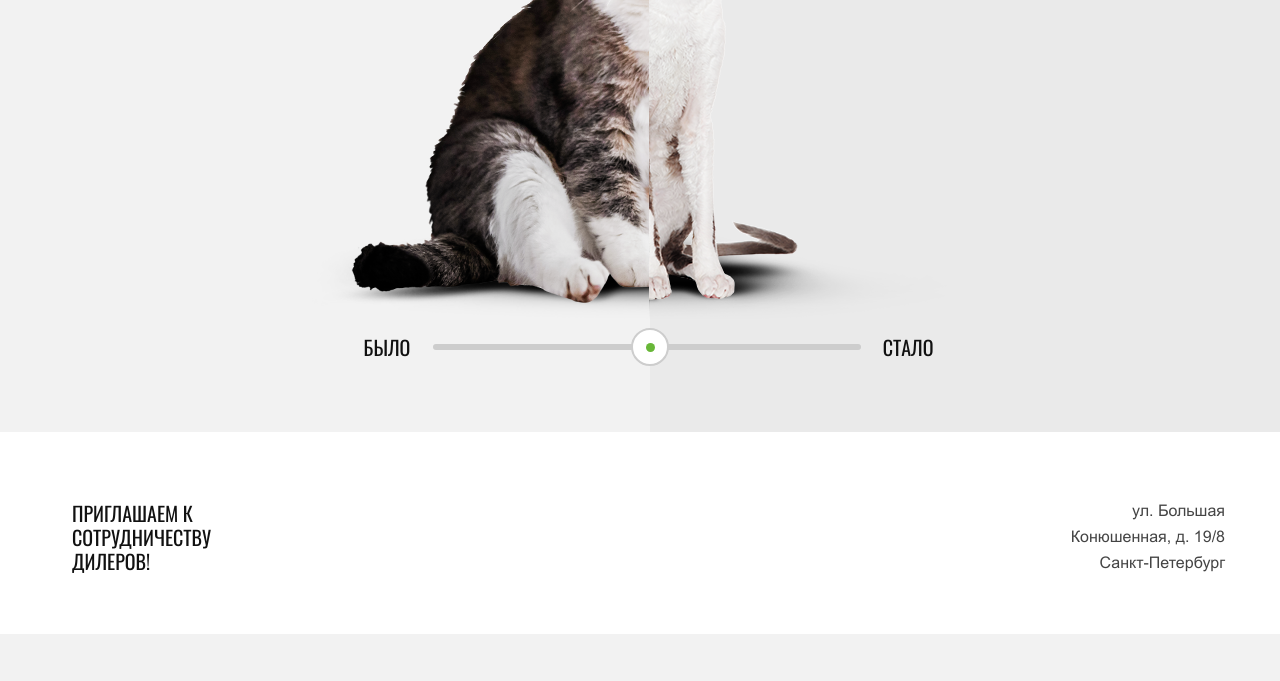
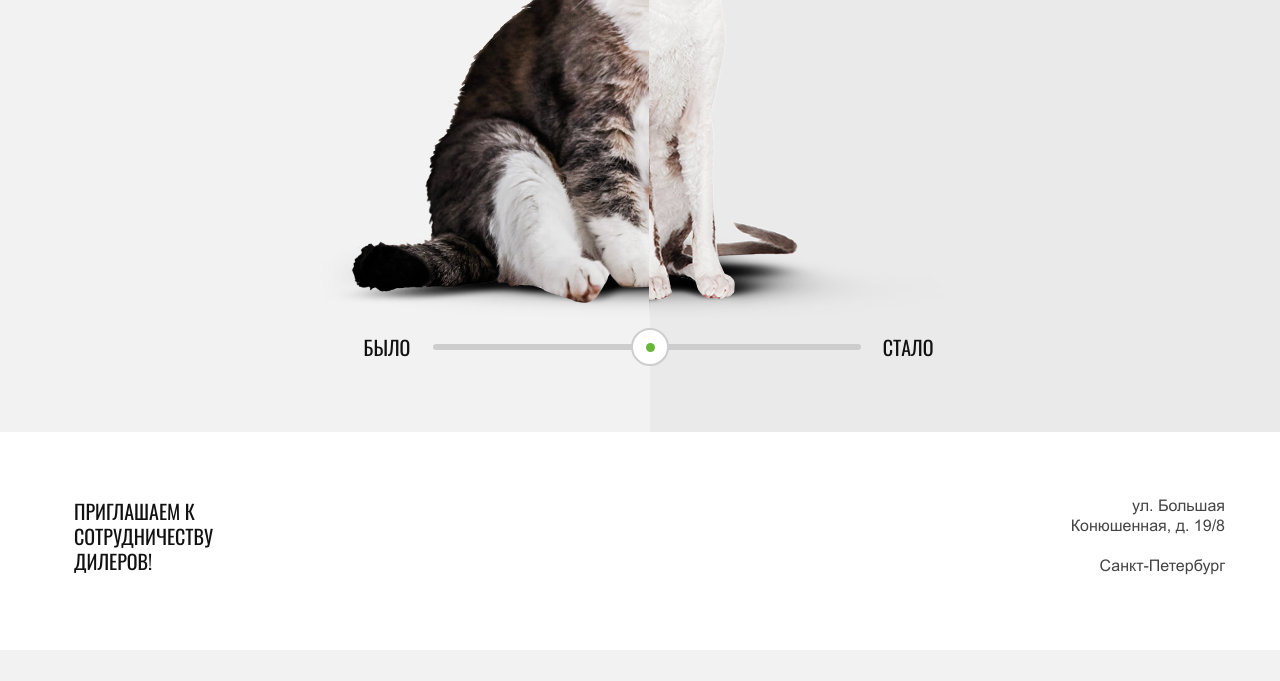
Before and after one commit to smoilovskiy/cat-energy, a website: page source/index.html in a window 1280 px wide. Shown: the part 3031-3712 px from the top of the page. Drawn offline with nearby package versions, Linux system fonts and the light colour scheme; files that its build step writes are made by us from their sources.

Commit message:
city address position correction

```diff
--- a/source/index.html
+++ b/source/index.html
@@ -171,7 +171,9 @@
         </div>
         <div class="welcome-dealers">
           <div class="welcome-dealers__title">ПРИГЛАШАЕМ К СОТРУДНИЧЕСТВУ ДИЛЕРОВ!</div>
-          <div class="welcome-dealers__address">ул. Большая Конюшенная, д. 19/8 Санкт-Петербург</div>
+          <div class="welcome-dealers__address">ул. Большая Конюшенная, д. 19/8
+            <p class="welcome-dealers__address-city">Санкт-Петербург</p>
+          </div>
         </div>
 
       </div>
--- a/source/sass/blocks/main.scss
+++ b/source/sass/blocks/main.scss
@@ -308,6 +308,7 @@
     font-family: Oswald;
     font-size: 14px;
     font-weight: 400;
+
   }
 
   .live-example-image-container {
@@ -315,6 +316,7 @@
     height: 232px;
     display: flex;
     justify-content: center;
+    margin-left: -8px;
   }
 
   .live-example-image-container::after {
@@ -373,7 +375,7 @@
     display: flex;
     justify-content: space-between;
     align-items: center;
-    padding: 30px 0 25px 10px;
+    padding: 27px 10px 25px 10px;
   }
 
   .welcome-dealers__title {
@@ -382,6 +384,7 @@
     font-size: 16px;
     font-weight: 400;
     line-height: 20px;
+    width: 200px;
   }
 
   .welcome-dealers__address {
@@ -389,8 +392,13 @@
     font-family: "Arial";
     font-size: 14px;
     font-weight: 400;
-    padding-left: 15px;
+    padding-left: 10px;
+    padding-top: 3px;
     line-height: 20px;
+  }
+
+  .welcome-dealers__address-city {
+    margin: 0;
   }
 
 }
@@ -822,7 +830,7 @@
     display: flex;
     justify-content: space-between;
     align-items: center;
-    padding: 110px 20px 58px 72px;
+    padding: 92px 20px 58px 74px;
   }
 
   .welcome-dealers__title {
@@ -830,8 +838,9 @@
     font-family: Oswald;
     font-size: 20px;
     font-weight: 400;
-    line-height: 24px;
-    width: 200px;
+    line-height: 25px;
+    width: 150px;
+
   }
 
   .welcome-dealers__address {
@@ -840,10 +849,16 @@
     font-size: 16px;
     font-weight: 400;
     padding-right: 35px;
-    line-height: 26px;
+    line-height: 20px;
     width: 160px;
     text-align: right;
+    padding-top: 16px;
   }
+
+  .welcome-dealers__address-city {
+    padding-top: 4px;
+  }
+
 
 }
 
```
Also changed, not shown: build/css/style.min.css, build/index.html, 1 other file.
